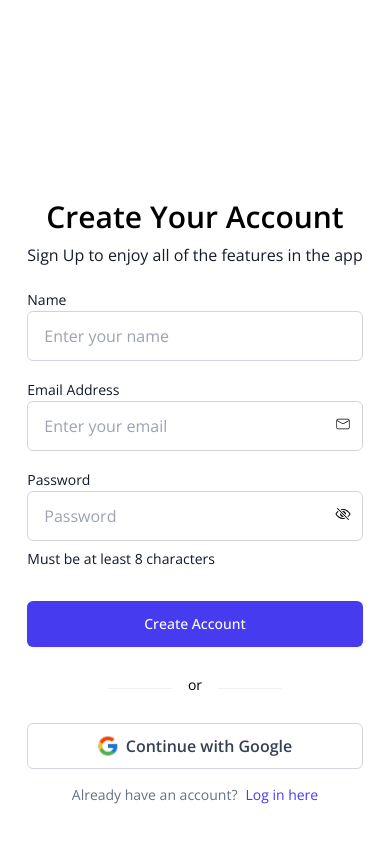
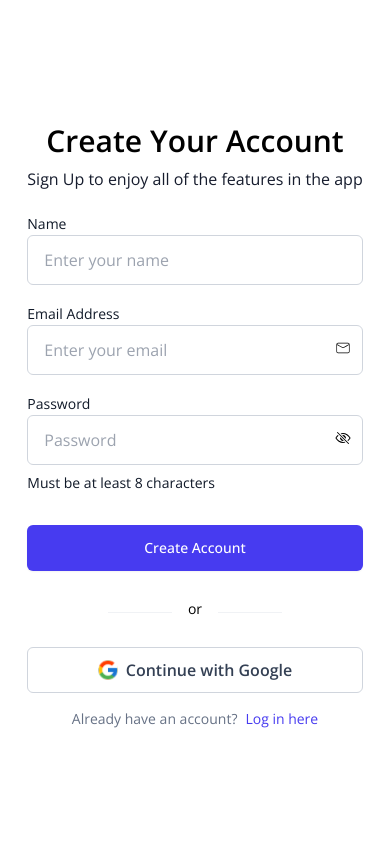
Before and after one commit to Areebah-snow/adch-group-5, a React (Vite) app: page /register in a window 390 px wide. Built offline with nearby package versions, Linux system fonts and the light colour scheme; no server answers.

Commit message:
auth fixes

```diff
--- a/src/Pages/Auth/Login.jsx
+++ b/src/Pages/Auth/Login.jsx
@@ -85,7 +85,7 @@ const Login = () => {
         <img className="object-cover h-full w-full" src={AuthLogo} alt="Logo" />
       </div>
       <div className="w-full md:w-1/2 flex md:px-16 bg-white overflow-y-auto justify-center max-md:items-center flex-col">
-        <div className="max-w-md p-6 mt-28 md:mt-12">
+        <div className="max-w-md p-6  md:mt-12">
           <h2 className="text-center text-dark font-bold mb-1 text-2xl">
             Log In
           </h2>
--- a/src/Pages/Auth/Register.jsx
+++ b/src/Pages/Auth/Register.jsx
@@ -87,7 +87,7 @@ const Register = () => {
         <img className="object-cover h-full w-full" src={AuthLogo} alt="Logo" />
       </div>
       <div className="w-full md:w-1/2 flex md:px-16 bg-white overflow-y-auto justify-center flex-col max-md:items-center">
-        <div className="max-w-md p-6 mt-40 md:mt-32">
+        <div className="max-w-md p-6 mt-2 md:mt-32">
           <h2 className="text-3xl text-center font-semibold mb-2">
             Create Your Account
           </h2>
```
